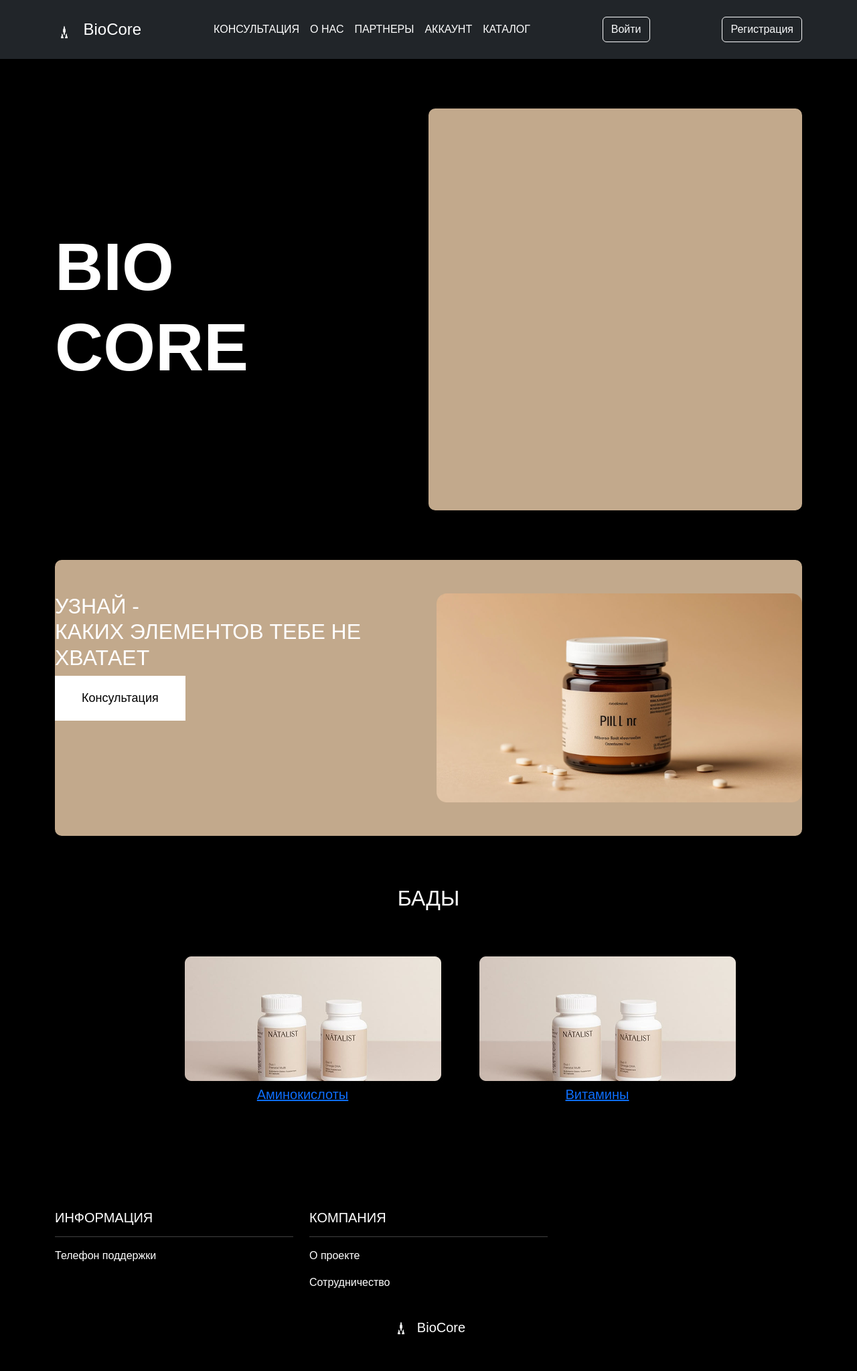
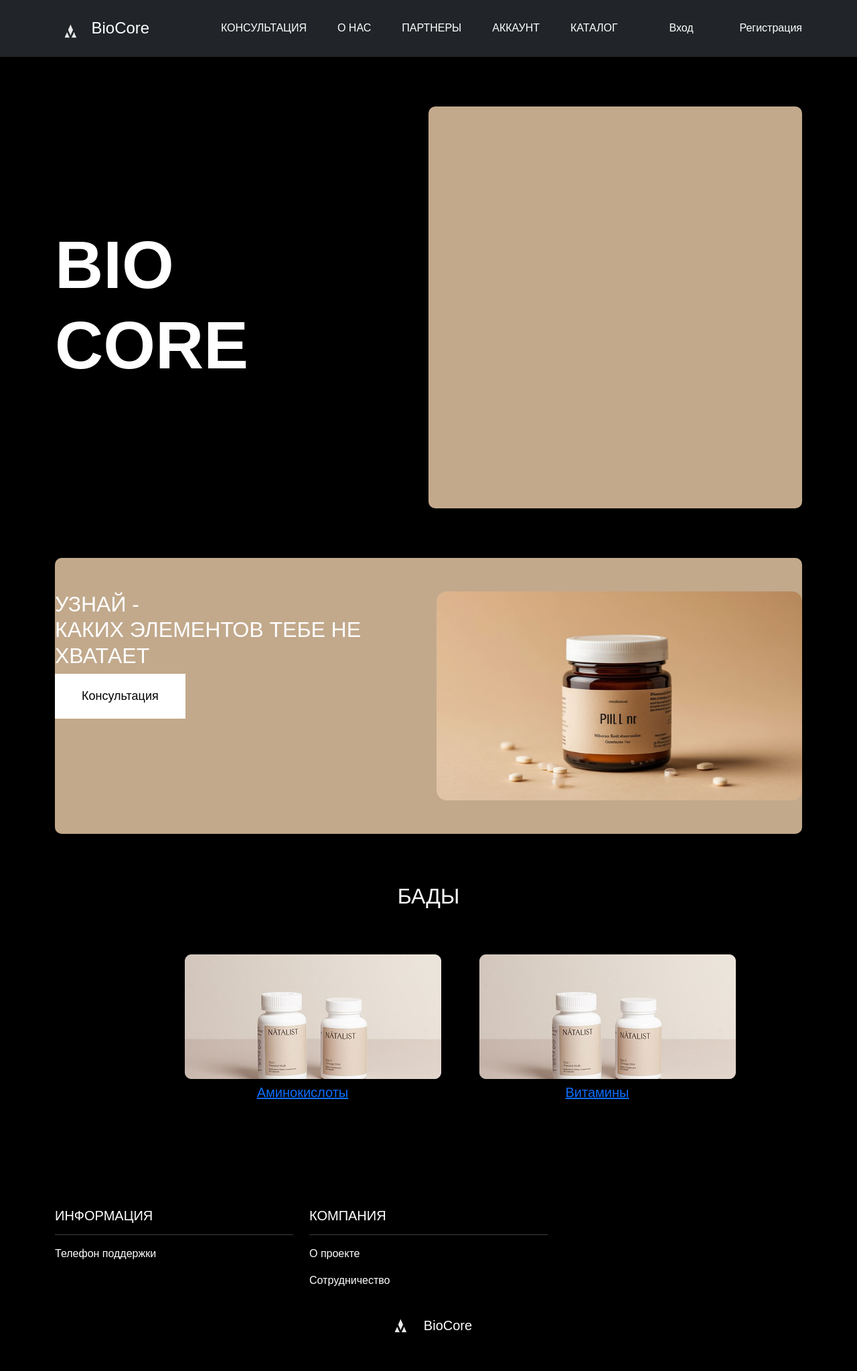
Before and after one commit to Kirikiri2/bio_core, a Django app: page / in a window 1280 px wide. Shown: the whole page at 67% size. After the commit the page ends 1990 px from the top, so only its background shows below. Run offline with Django 5.2, Linux system fonts and the light colour scheme; data comes from the database, SQL or seed files in the repository; some web fonts are replaced.

Commit message:
css_kate_v3

```diff
--- a/biocore_site/bio_core_website/static/bio_core_website/css/style.css
+++ b/biocore_site/bio_core_website/static/bio_core_website/css/style.css
@@ -1,7 +1,21 @@
 body {
-    font-family: 'Arial', sans-serif;
+    font-family: 'TT Travels Next Trl', sans-serif;
     background-color: #000;
     color: #fff;
+}
+@font-face {
+    font-family: 'TT Travels Next Trl';
+    src: url('{% static "bio_core_website/fonts/TTTravelsNextTrl-Regular.woff2" %}') format('woff2'),
+         url('{% static "bio_core_website/fonts/TTTravelsNextTrl-Regular.woff" %}') format('woff');
+    font-weight: normal;
+    font-style: normal;
+}
+@font-face {
+    font-family: 'TT Travels Next Trl';
+    src: url('{% static "bio_core_website/fonts/TTTravelsNextTrl-Bold.woff2" %}') format('woff2'),
+         url('{% static "bio_core_website/fonts/TTTravelsNextTrl-Bold.woff" %}') format('woff');
+    font-weight: bold;
+    font-style: normal;
 }
 
 .navbar-dark .navbar-brand {
@@ -15,8 +29,36 @@ body {
 .navbar-dark .navbar-nav .nav-link:hover {
     color: #c2a98c;
     /* Beige color from the design */
+    background-color: transparent; /* Убираем фон */
 }
 
+.navbar-dark .navbar-brand,
+.navbar .nav-link {
+    font-family: 'TT Travels Next Trl', Arial, sans-serif;
+}
+
+/* Стили для кнопок Вход и Регистрация */
+.navbar .nav-link {
+
+    color: #fff;
+    padding: 0.4rem 1rem;
+    margin-left: 30px;
+    font-size: 1rem;
+    text-decoration: none;
+    border-radius: 5px;
+    transition: background-color 0.3s ease, color 0.3s ease;
+}
+
+.navbar .nav-link:hover {
+    background-color: #c2a98c;
+    color: #000;
+}
+
+.logo img {
+    width: 50px;
+    height: 30px;
+    vertical-align: middle;
+}
 
 
 .navbar-dark .navbar-brand {
@@ -123,7 +165,7 @@ body {
 }
 
 .footer-logo img {
-    width: 30px;
+    width: 50px;
     height: 30px;
     margin-right: 10px;
 }
--- a/biocore_site/bio_core_website/templates/bio_core_website/base.html
+++ b/biocore_site/bio_core_website/templates/bio_core_website/base.html
@@ -1,11 +1,12 @@
 {% load static %}
 <!DOCTYPE html>
 <html lang="ru">
+
 <head>
     <meta charset="UTF-8">
     <meta name="viewport" content="width=device-width, initial-scale=1.0">
     <title>{% block title %}BioCore{% endblock %}</title>
-    <link href="https://cdn.jsdelivr.net/npm/bootstrap@5.3.0/dist/css/bootstrap.min.css"  rel="stylesheet">
+    <link href="https://cdn.jsdelivr.net/npm/bootstrap@5.3.0/dist/css/bootstrap.min.css" rel="stylesheet">
     <link rel="stylesheet" href="{% static 'bio_core_website/css/style.css' %}">
 </head>
 
@@ -16,7 +17,7 @@
         <div class="d-flex justify-content-between align-items-center">
             <!-- Logo -->
             <div class="logo">
-                    <img src="{% static 'bio_core_website\img\logo.png' %}" alt="BioCore Logo" width="30" height="30" class="me-2">
+                <img src="{% static 'bio_core_website/img/logo.png' %}" alt="BioCore Logo" >
                 <span class="text-white fs-4">BioCore</span>
             </div>
 
@@ -44,13 +45,12 @@
                     <button type="submit" class="btn btn-outline-light">Выйти</button>
                 </form>
             {% else %}
-                    <a class="btn btn-outline-light me-2" href="{% url 'users:login' %}">Войти</a>
-                    <a class="btn btn-outline-light" href="{% url 'users:register' %}">Регистрация</a>
+                <a class="nav-link btn-login" href="{% url 'users:login' %}">Вход</a>
+                <a class="nav-link btn-register" href="{% url 'users:register' %}">Регистрация</a>
             {% endif %}
         </div>
     </div>
 </header>
-
     <!-- Main Content -->
     <div class="container mt-4">
         {% block content %}{% endblock %}
@@ -84,7 +84,8 @@
 
             <!-- Footer Logo -->
             <div class="footer-logo mt-4">
-                <img src="{% static 'bio_core_website\img\logo.png' %}" alt="BioCore Footer Logo" width="30" height="30" class="me-2">
+                <img src="{% static 'bio_core_website\img\logo.png' %}" alt="BioCore Footer Logo"
+                    class="me-2">
                 <span class="text-white fs-5">BioCore</span>
             </div>
         </div>
@@ -95,4 +96,5 @@
     <!-- подключение js -->
     {% endblock %}
 </body>
+
 </html>
```
Lines whose indentation alone changed are shown as unchanged.
